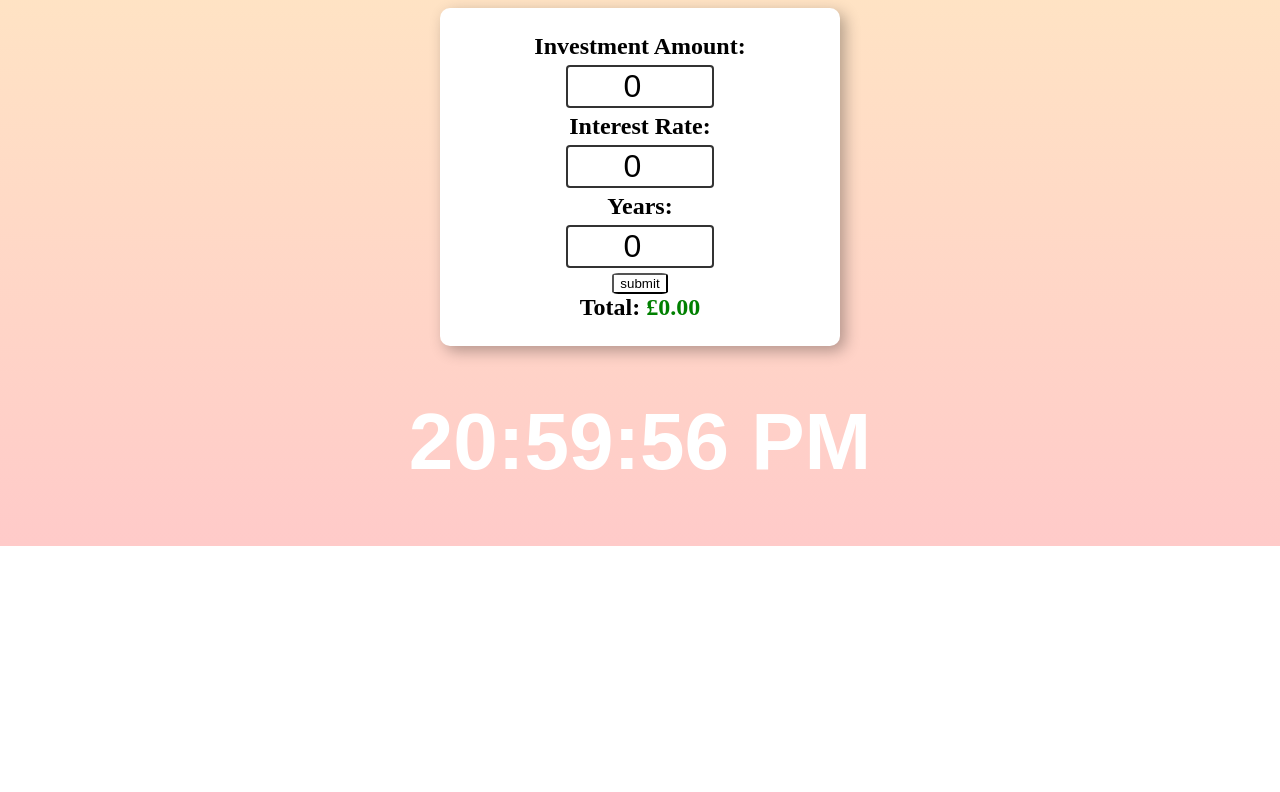
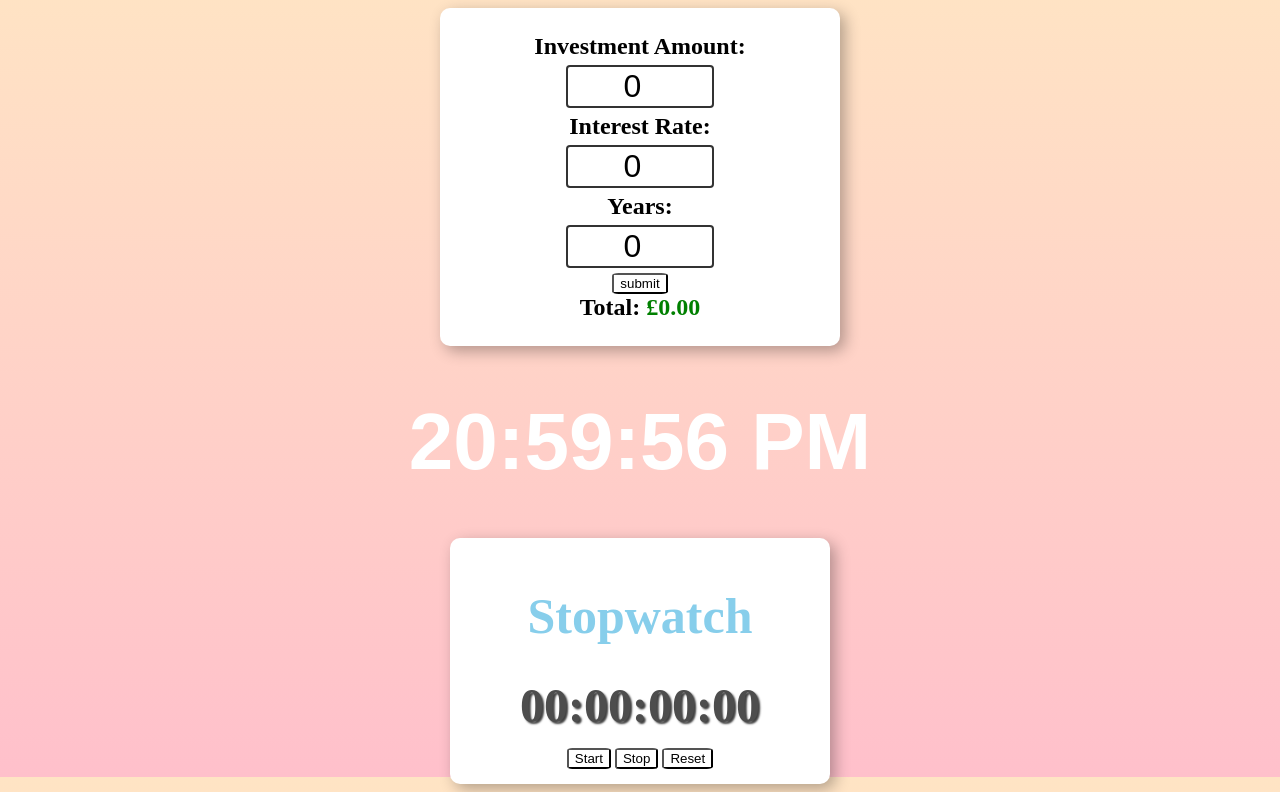
Before and after one commit to udK01/HTML-CSS-JS-Practice, a plain HTML site: page index.html in a window 1280 px wide. Shown: the part 1623-2415 px from the top of the page. Before the commit the page ends 2169 px from the top, so only its background shows below. Drawn offline with Linux system fonts and the light colour scheme.

Commit message:
Stopwatch Js

```diff
--- a/css/style.css
+++ b/css/style.css
@@ -149,3 +149,21 @@ label {
     font-weight: bold;
     padding: 50px;
 }
+
+#stopwatchContainer {
+    background-color: white;
+    text-align: center;
+    max-width: 350px;
+    margin: auto;
+    padding: 15px;
+    border-radius: 10px;
+    box-shadow: 5px 5px 15px hsla(0, 0%, 0%, 0.3);
+}
+
+#stopwatchDisplay {
+    font-size: 3em;
+    font-weight: bold;
+    color: hsl(0, 0%, 30%);
+    text-shadow: 2px 2px 2px hsla(0, 0%, 0%, 0.75);
+    padding-bottom: 15px;
+}
--- a/index.html
+++ b/index.html
@@ -117,6 +117,19 @@
 
     <div id="digitalClock"></div>
 
+
+    <div id="stopwatchContainer">
+        <h1>Stopwatch</h1>
+        <div id="stopwatchDisplay">
+            00:00:00:00
+        </div>
+        <div id="controls">
+            <button id="startBtn" onclick="start()">Start</button>
+            <button id="stopBtn" onclick="stop()">Stop</button>
+            <button id="resetBtn" onclick="reset()">Reset</button>
+        </div>
+    </div>
+
     <script src="js/index.js"></script>
 
 </body>
--- a/js/index.js
+++ b/js/index.js
@@ -2109,3 +2109,54 @@ function updateDigitalClock() {
 
 // updateDigitalClock();
 setInterval(updateDigitalClock, 1000);
+
+//------------------------------------------------------------------
+
+// Stopwatch
+
+const stopwatchDisplay = document.getElementById(`stopwatchDisplay`);
+let timer = null;
+let startTime = 0;
+let elapsedTime = 0;
+let isRunning = false;
+
+function start() {
+  if (!isRunning) {
+    startTime = Date.now() - elapsedTime;
+    timer = setInterval(update, 10);
+    isRunning = true;
+  }
+}
+
+function stop() {
+  if (isRunning) {
+    clearInterval(timer);
+    elapsedTime = Date.now() - startTime;
+    isRunning = false;
+  }
+}
+
+function reset() {
+  clearInterval(timer);
+  startTime = 0;
+  elapsedTime = 0;
+  isRunning = false;
+  stopwatchDisplay.textContent = `00:00:00:00`;
+}
+
+function update() {
+  const currentTime = Date.now();
+  elapsedTime = currentTime - startTime;
+
+  let hours = Math.floor(elapsedTime / (1000 * 60 * 60));
+  let minutes = Math.floor((elapsedTime / (1000 * 60)) % 60);
+  let seconds = Math.floor((elapsedTime / 1000) % 60);
+  let miliseconds = Math.floor((elapsedTime % 1000) / 10);
+
+  hours = String(hours).padStart(2, `0`);
+  minutes = String(minutes).padStart(2, `0`);
+  seconds = String(seconds).padStart(2, `0`);
+  miliseconds = String(miliseconds).padStart(2, `0`);
+
+  stopwatchDisplay.textContent = `${hours}:${minutes}:${seconds}:${miliseconds}`;
+}
```
